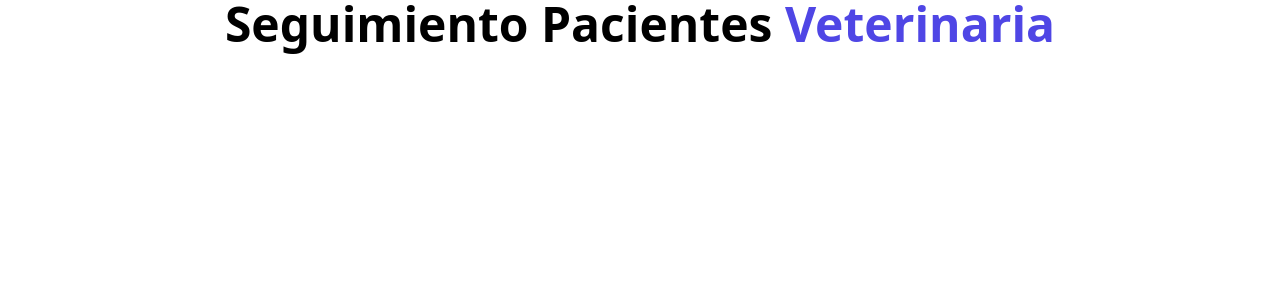
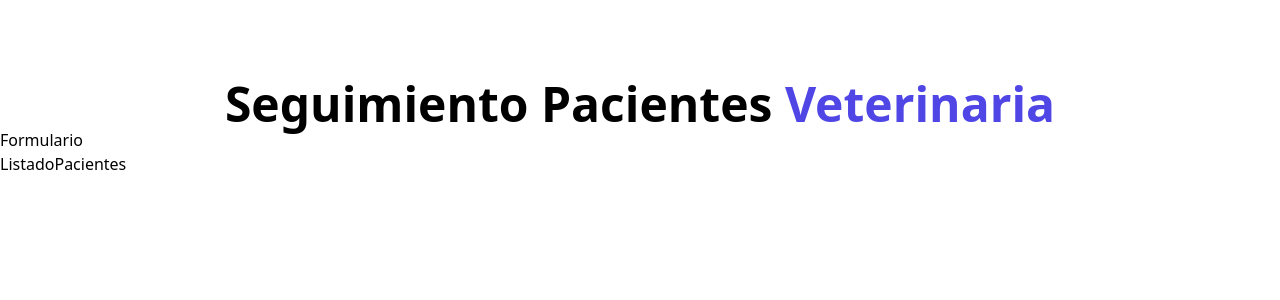
Before and after one commit to NibboNi/citas-veterinaria-react, a React (Vite) app: page / in a window 1280 px wide. Shown: the top 300 px of the page. Built offline with nearby package versions, Linux system fonts and the light colour scheme.

Commit message:
Added components to App.
Added Header, Formulario & ListadoPacientes components to App.

```diff
--- a/src/App.jsx
+++ b/src/App.jsx
@@ -1,11 +1,15 @@
 import Header from "./components/Header";
+import Formulario from "./components/Formulario";
+import ListadoPacientes from "./components/ListadoPacientes";
 
 function App() {
 
   return (
-    <>
+    <div className="container mx-auto mt-20">
       <Header />
-    </>
+      <Formulario />
+      <ListadoPacientes />
+    </div>
   )
 }
 
```
